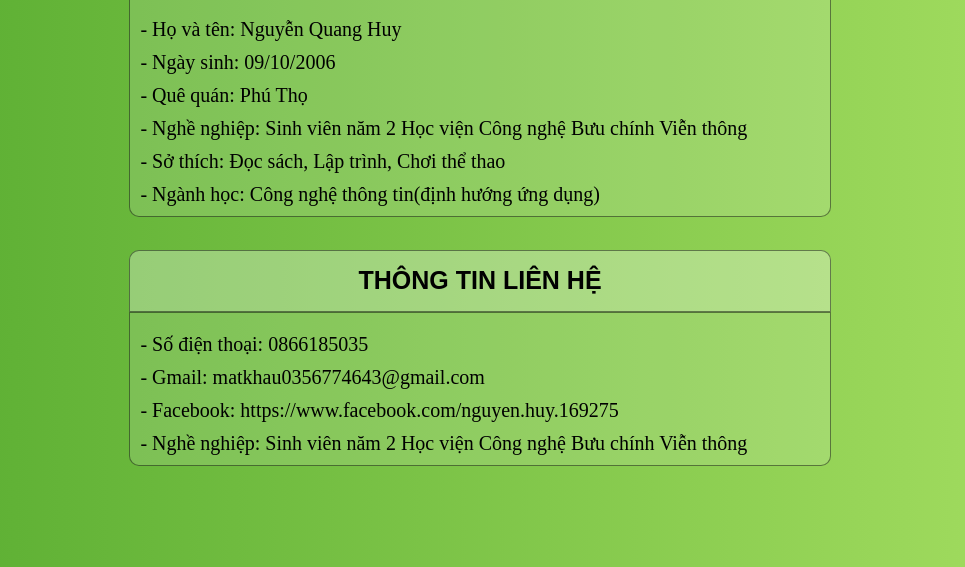
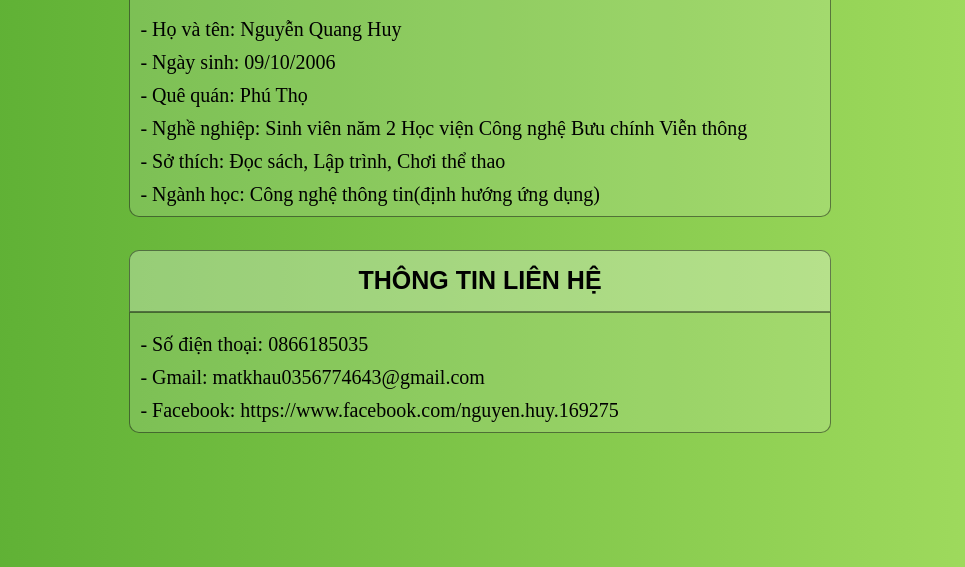
Before and after one commit to Huy9102006/B24DCCC147-BT1, a plain HTML site: page index.html in a window 1280 px wide. Shown: the part 233-800 px from the top of the page, without its empty margins (157-1122 px from the left). Drawn offline with Linux system fonts and the light colour scheme.

Commit message:
Update index.html

```diff
--- a/index.html
+++ b/index.html
@@ -29,7 +29,6 @@
     <div class="info">- Số điện thoại: 0866185035</div>
     <div class="info">- Gmail: matkhau0356774643@gmail.com</div>
     <div class="info">- Facebook: https://www.facebook.com/nguyen.huy.169275 </div>
-    <div class="info">- Nghề nghiệp: Sinh viên năm 2 Học viện Công nghệ Bưu chính Viễn thông</div>
 </div>
 
 </html>
```
